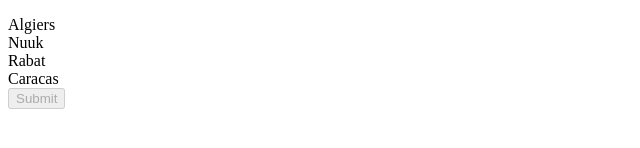
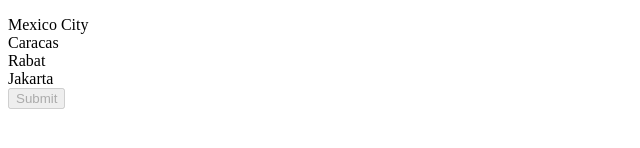
Before and after one commit to mhmh4/world-capitals-quiz, a React (Vite) app: page / in a window 1280 px wide. Shown: the part 394-542 px from the top of the page, without its empty margins (0-640 px from the left). Built offline with nearby package versions, Linux system fonts and the light colour scheme.

Commit message:
Update data.ts

```diff
--- a/src/data.ts
+++ b/src/data.ts
@@ -42,6 +42,11 @@ const data: CapitalInfo[] = [
     imageFileName: "nuuk.jpg",
   },
   {
+    country: "Indonesia",
+    capital: "Jakarta",
+    imageFileName: "jakarta.jpg",
+  },
+  {
     country: "Ireland",
     capital: "Dublin",
     imageFileName: "dublin.jpg",
@@ -62,6 +67,11 @@ const data: CapitalInfo[] = [
     imageFileName: "bern.jpg",
   },
   {
+    country: "Thailand",
+    capital: "Bangkok",
+    imageFileName: "bangkok.jpg",
+  },
+  {
     country: "United States",
     capital: "Washington, D.C.",
     imageFileName: "washington-dc.jpg",
```
